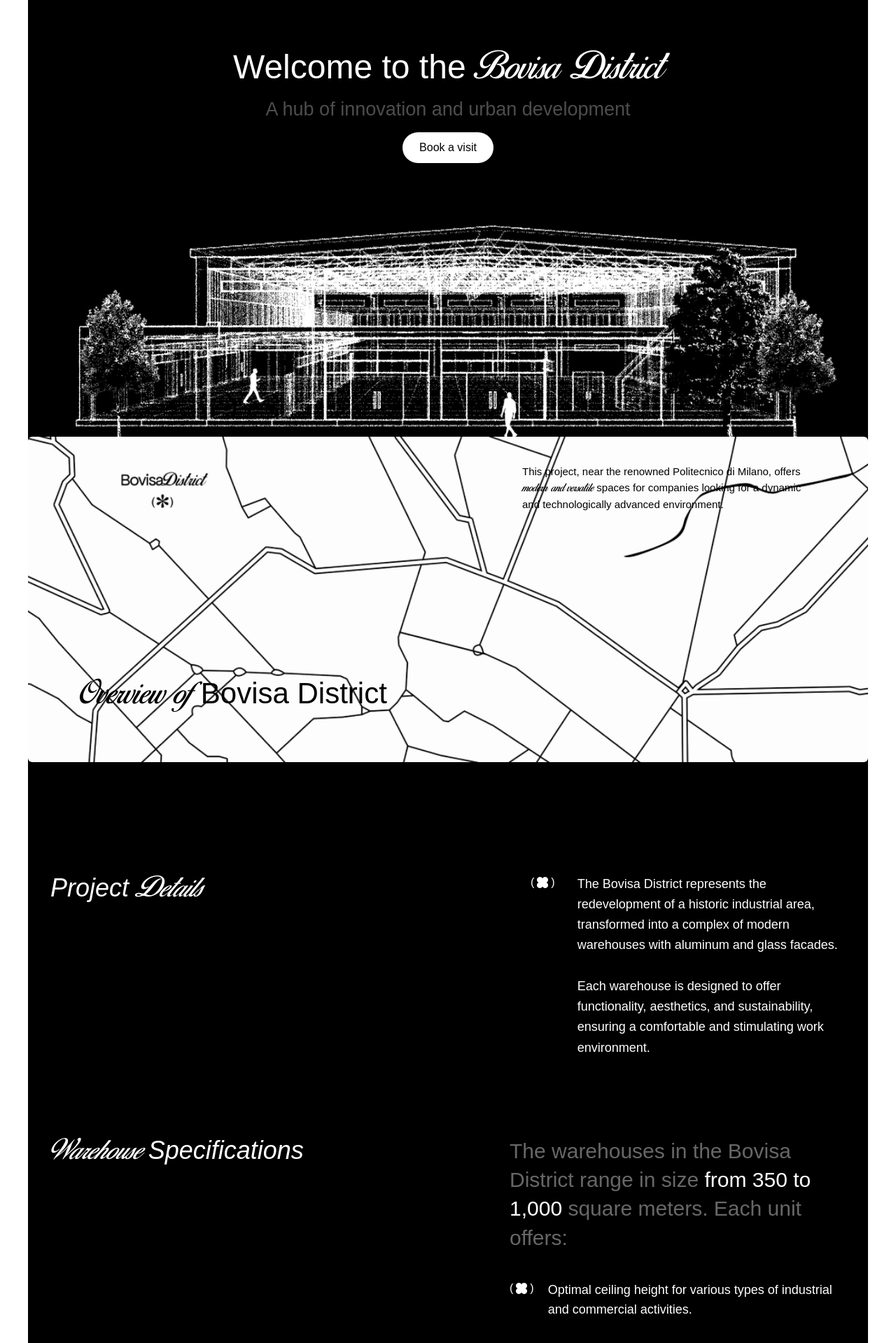
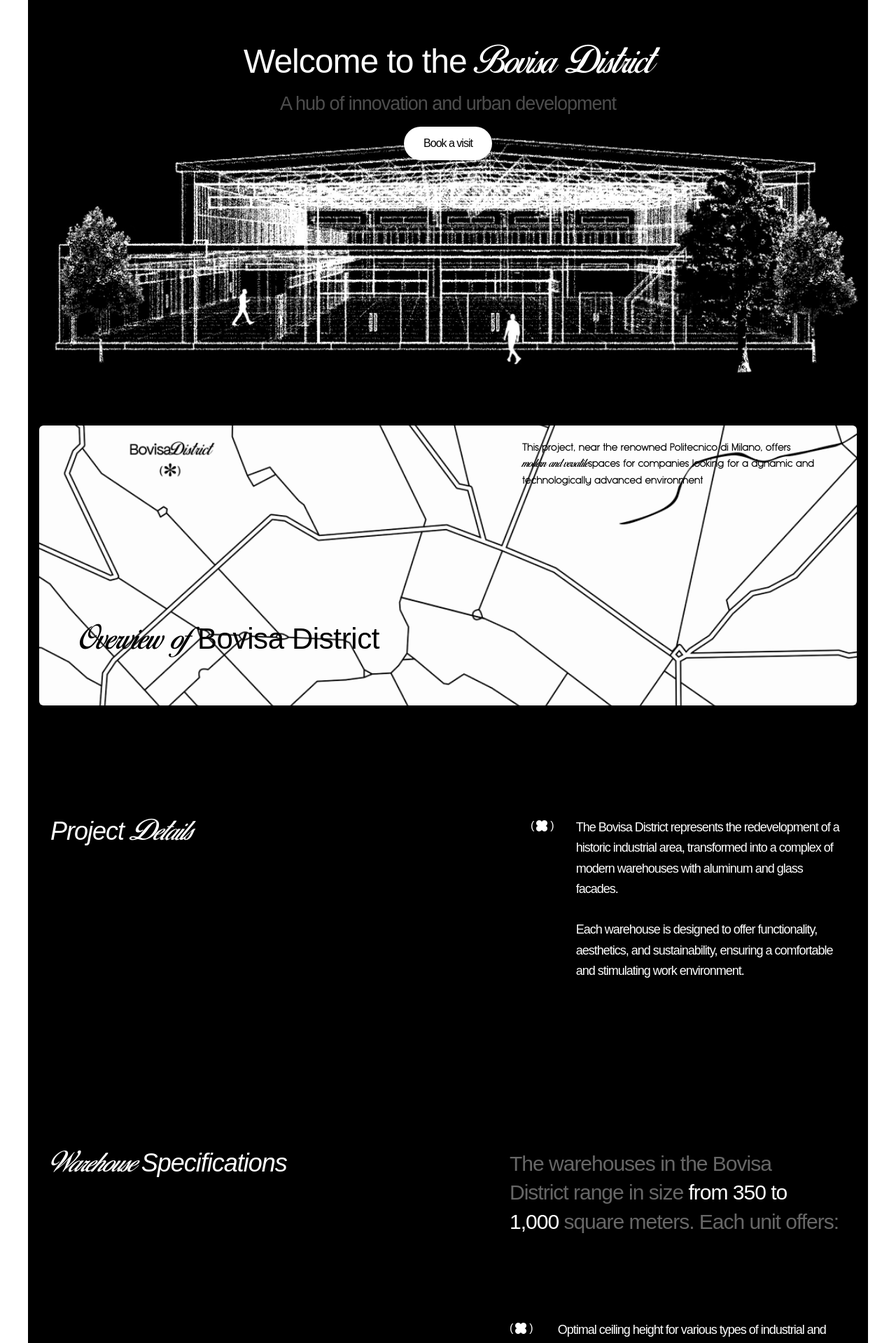
Before and after one commit to designfile/Bovisa-District, a Next.js app: page / in a window 1280 px wide. Shown: the part 120-2039 px from the top of the page at 70% size. Built offline with nearby package versions, Linux system fonts and the light colour scheme.

Commit message:
Fixed bugs: Bugs from test and Responsive image scaling

```diff
--- a/src/app/(sections)/about/page.tsx
+++ b/src/app/(sections)/about/page.tsx
@@ -32,46 +32,54 @@
       className="animate-slide-up py-8 md:pt-16 max-w-[1220px] mx-auto bg-black text-white"
     >
       {/* Header Section */}
-      <div className="h-[80vh] w-full relative">
+      <div className="h-[90vh] md:h-[70vh] w-full relative overflow-hidden">
         <Image
           src="/img/header-image-1.png"
           alt="header-image-1"
           layout="fill"
-          objectFit="contain"
-          className="absolute inset-0 mt-10 md:mt-20"
+          objectFit="cover"
+          className="absolute inset-0 object-left md:object-center"
         />
         <div className="relative top-[10%] inset-0 flex flex-col justify-center items-center gap-3 text-center">
           <h1 className="md:text-5xl text-3xl text-white">
-            Welcome to the{" "}
-            <span className="font-birds-of-paradise md:inline-block block">Bovisa District</span>
+            Welcome to <br className="block md:hidden" /> the{" "}
+            <span className="font-birds-of-paradise">Bovisa District</span>
           </h1>
           <h2 className="md:text-[27px] text-[22px] opacity-30">
-            A hub of innovation and urban development
+            A hub of innovation and urban <br className="block md:hidden" />{" "}
+            development
           </h2>
           <BookVisitLink color="white" />
         </div>
       </div>
 
       {/* Map Section */}
-      <div className="relative text-black md:-mt-6">
+      <div className="relative text-black md:pt-10 px-4">
+        <div className="relative w-full h-[50vh] md:h-[50vh] rounded-t-md md:rounded-md overflow-hidden">
           <Image
-          width={1054}
-          height={408}
             src="/img/map-1.png"
             alt="map-1"
-          className="rounded-t-md md:rounded-md object-cover w-full h-full border-b-[1px] md:border-none border-black"
+            layout="fill"
+            objectFit="cover"
+            objectPosition="left"
+            className="border-b-[1px] md:border-none border-black"
           />
-        <div className="flex flex-col-reverse md:flex-col justify-between md:absolute inset-0 px-10 py-6 bg-white md:bg-transparent text-black rounded-b-md md:rounded-none">
-          <div className="md:absolute top-[5%] right-[5%] p-4 rounded-md max-w-[450px]">
+        </div>
+
+        <div className="flex flex-col-reverse md:flex-col justify-between md:absolute inset-0 px-4 py-6 bg-white md:bg-transparent text-black rounded-b-md md:rounded-none tracking-tight">
+          {/* Top-right description box */}
+          <div className="md:absolute top-[10%] right-[5%] p-4 bg-white md:bg-transparent rounded-md max-w-[450px]">
             <h1 className="text-[13px] md:text-[15px] font-europe-grotesk">
               This project, near the renowned Politecnico di Milano, offers{" "}
               <span className="font-birds-of-paradise">
                 modern and versatile
-              </span>{" "}
+              </span>
               spaces for companies looking for a dynamic and technologically
-              advanced environment.
+              advanced environment
             </h1>
           </div>
+
+          {/* Bottom-left heading */}
           <div className="md:absolute bottom-[10%] left-[5%] p-4 rounded-md">
             <h1 className="text-[25px] md:text-[42px]">
               <span className="font-birds-of-paradise">Overview of</span> Bovisa
@@ -117,25 +125,31 @@
         </div>
 
         {/* Warehouse Specifications */}
-        <div className="flex flex-col md:flex-row justify-between gap-12">
+        <div className="flex flex-col md:flex-row justify-between gap-12 md:pt-32">
           {/* Left text */}
           <h1 className="md:text-4xl text-3xl italic">
-            <span className="font-birds-of-paradise">Warehouse</span>{" "}
+            <span className="font-birds-of-paradise">Warehouse</span>
+            {"   "}
             Specifications
           </h1>
 
           {/* Right text */}
           <div className="flex flex-col gap-10 max-w-[480px]">
             <h1 className="text-3xl leading-snug font-light text-[#676767]">
-              The warehouses in the Bovisa District range in size
-              <span className="text-white"> from 350 to 1,000 </span>
+              The warehouses in the Bovisa <br className="hidden md:block" />{" "}
+              District range in size{" "}
+              <span className="text-white">
+                {" "}
+                from 350 to <br className="hidden md:block" /> 1,000{" "}
+              </span>{" "}
               square meters. Each unit offers:
             </h1>
 
+            <br className="hidden md:block" />
             {/* Specification List */}
             {WarehouseSpecification.map((el, idx) => {
               return (
-                <div key={idx} className="flex items-start gap-8">
+                <div key={idx} className="flex items-start gap-8 md:mt-4">
                   <div className="w-fit h-full flex gap-1 items-start">
                     (
                     <Image
@@ -146,7 +160,7 @@
                       className="mt-1"
                     />
                     )
-                    <span className="md:text-lg text-[15px] ml-4">
+                    <span className="md:text-lg text-[15px] ml-8">
                       {el.content}
                     </span>
                   </div>
@@ -156,27 +170,31 @@
           </div>
         </div>
       </div>
-      <div className="h-full w-full relative pb-20 -mt-20">
+      <div className="h-full w-full relative pb-10 md:pb-20 -mt-20">
+        <div className="relative w-full h-[70vh] overflow-hidden">
           <Image
             src="/img/trees-image-1.png"
-          width={1220}
-          height={700}
+            layout="fill"
+            objectFit="cover"
+            objectPosition="center"
             alt="trees-image-1"
           />
+        </div>
+
         <div className="flex flex-col md:flex-row justify-between">
           <h1 className="md:block hidden text-[40px] italic">
             Representative <span className="font-normal">Properties</span>
           </h1>
 
-          <div className="flex flex-col gap-8 w-full md:max-w-xl items-start justify-center md:px-0 px-2">
-            <span className="text-3xl md:text-4xl font-normal leading-tight">
+          <div className="flex flex-col gap-8 w-full md:max-w-[532px] items-start justify-center md:px-0 px-8">
+            <span className="text-[30px] md:text-[35px] font-normal leading-tight">
               The Bovisa District is not just a collection of buildings but{" "}
               <span className="font-birds-of-paradise">a true ecosystem</span>.
               The large courtyards allow for easy parking and loading/unloading
               operations, while the gardens and surrounding green areas offer a
               pleasant and relaxing environment for employees and visitors.
             </span>
-            <div>
+            <div className="mt-6 md:mt-12">
               <BookVisitLink color="white" />
             </div>
           </div>
--- a/src/app/(sections)/area-benifits/page.tsx
+++ b/src/app/(sections)/area-benifits/page.tsx
@@ -14,11 +14,11 @@
       content: <>Near Dergano metro station: 12 minutes by foot.</>,
     },
     {
-      image: Vector_2,
+      image: Vector_3,
       content: <>Easy access to the ring road/highway: 8 minutes by car.</>,
     },
     {
-      image: Vector_3,
+      image: Vector_2,
       content: (
         <>
           Immediate access to Bovisa train station: <br /> 7 minutes by foot.
@@ -39,16 +39,17 @@
   return (
     <section
       id="area-benifits"
-      className="animate-slide-up pb-8 pt-16 max-w-[1220px] mx-auto bg-black text-white"
+      className="animate-slide-up px-4 pb-8 pt-16 md:pt-28 max-w-[1220px] mx-auto bg-black text-white"
     >
       <div className="grid grid-cols-1 md:grid-cols-2 grid-rows-1 md:grid-rows-[256px_auto_auto] w-full gap-10 md:gap-y-20">
         {/* Heading */}
-        <h1 className="text-[30px]  md:text-[40px]">
+        <h1 className="text-[30px] md:text-[40px]">
           Area <span className="font-birds-of-paradise">Benifits</span>
         </h1>
         {/* Sub heading */}
         <h2 className="text-[30px] md:text-[35px]">
-          Strategically located near Politecnico di Milano, the Bovisa District
+          Strategically located near Politecnico{" "}
+          <br className="hidden md:block" /> di Milano, the Bovisa District
           offers numerous advantages:
         </h2>
         {/* Benifits list */}
@@ -74,12 +75,15 @@
         })}
       </div>
       {/* Train image */}
-      <Image
-        src="/img/train-station-1.png"
-        width={1280}
-        height={600}
-        alt="train-station-1"
-      />
+      <div className="relative w-full h-[50vh] overflow-hidden md:mt-10">
+        <Image
+          src="/img/train-station-1.png"
+          layout="fill"
+          objectFit="cover"
+          objectPosition="right"
+          alt="train-station-1"
+        />
+      </div>
     </section>
   );
 }
--- a/src/app/globals.css
+++ b/src/app/globals.css
@@ -22,6 +22,7 @@
   color: var(--foreground);
   background: var(--background);
   font-family: Arial, Helvetica, sans-serif;
+  letter-spacing: -1px;
 }
 
 @font-face {
@@ -34,3 +35,13 @@
 .text-birds-of-paradise {
   font-family: "Birds of Paradise";
 }
+@font-face {
+  font-family: "Europe Grotesk";
+  src: url("/fonts/_EuropeGrotesk.otf") format("truetype");
+  font-weight: normal;
+  font-style: normal;
+}
+
+.text-europe-grotesk {
+  font-family: "Europe Grotesk";
+}
--- a/src/components/BookVisitLink.tsx
+++ b/src/components/BookVisitLink.tsx
@@ -17,7 +17,7 @@
       }}
       href="/book-visit"
       className={clsx(
-        " px-6 py-2.5 rounded-full transition-all",
+        " px-7 py-3 rounded-full transition-all",
         color === "black"
           ? "text-white bg-black hover:bg-gray-900"
           : "text-black bg-white hover:bg-gray-200"
--- a/src/components/Footer.tsx
+++ b/src/components/Footer.tsx
@@ -5,7 +5,7 @@
 
 function Footer() {
   return (
-    <footer className="max-w-[1220px] mx-auto h-12 px-4 py-12 md:pt-32 flex flex-row items-center justify-between bg-black">
+    <footer className="max-w-[1220px] mx-auto h-12 px-4 py-16 md:py-32 flex flex-row items-center justify-between bg-black">
       <Link href="/">
         <Image
           src={White_Bovisa_District_Image}
--- a/src/components/Navbar.tsx
+++ b/src/components/Navbar.tsx
@@ -103,7 +103,7 @@
 
           <div
             className={clsx(
-              "fixed inset-0 h-full w-f z-40 flex flex-row-reverse justify-between items-start backdrop-blur-md text-black bg-white transition-all duration-300 px-6",
+              "fixed inset-0 h-full w-f z-40 flex flex-row-reverse justify-between items-start text-black bg-white transition-all duration-300 px-6",
               isOpen ? "translate-x-0" : "translate-x-full"
             )}
           >
--- a/tailwind.config.ts
+++ b/tailwind.config.ts
@@ -14,6 +14,7 @@
       },
       fontFamily: {
         "birds-of-paradise": ["Birds of Paradise"],
+        "europe-grotesk": ["Europe Grotesk"],
       },
     },
     animation: {
```
Also changed, not shown: src/app/(sections)/book-visit/page.tsx (+12 -9 lines), src/app/(sections)/clients/page.tsx (+28 -20 lines), public/fonts/_EuropeGrotesk.otf (added). Lines whose indentation alone changed are shown as unchanged.
